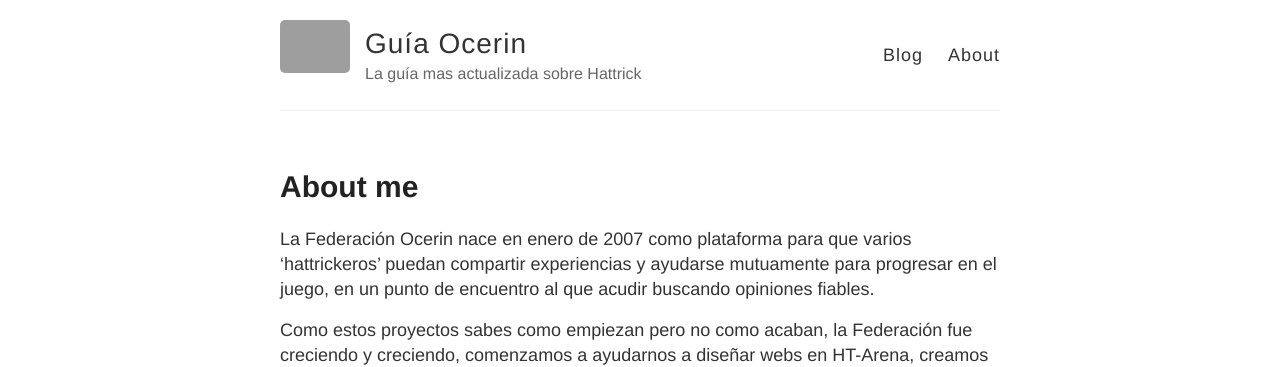
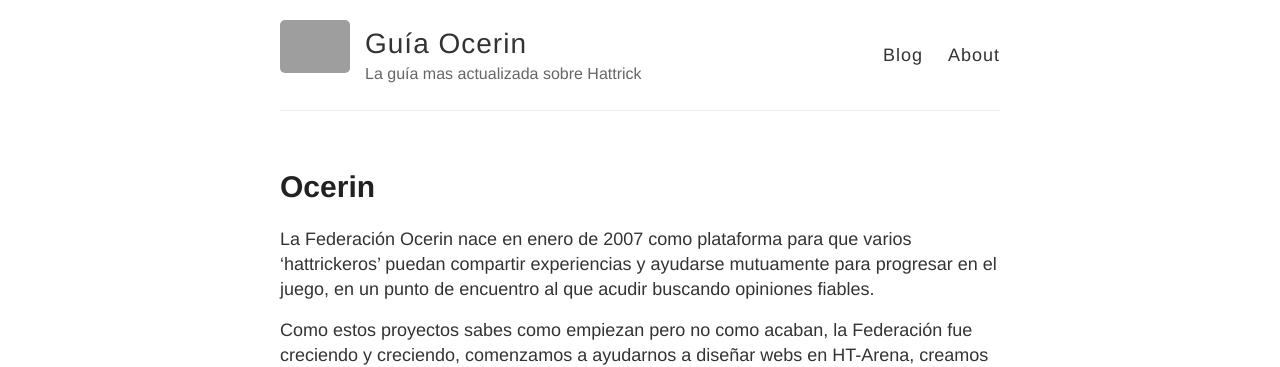
Before and after one commit to numanty/numanty.github.io, a Jekyll site: the page built from about.md, in a window 1280 px wide. Shown: the top 367 px of the page. Built offline with Jekyll 4.4.1, drawn with Linux system fonts in a browser that asks for light colours; grey boxes are pictures that could not be loaded.

```diff
--- a/about.md
+++ b/about.md
@@ -1,6 +1,6 @@
 ---
 layout: page
-title: About me
+title: Ocerin
 permalink: /about/
 ---
 La Federación Ocerin nace en enero de 2007 como plataforma para que varios ‘hattrickeros’ puedan compartir experiencias y ayudarse mutuamente para progresar en el juego, en un punto de encuentro al que acudir buscando opiniones fiables.
```
